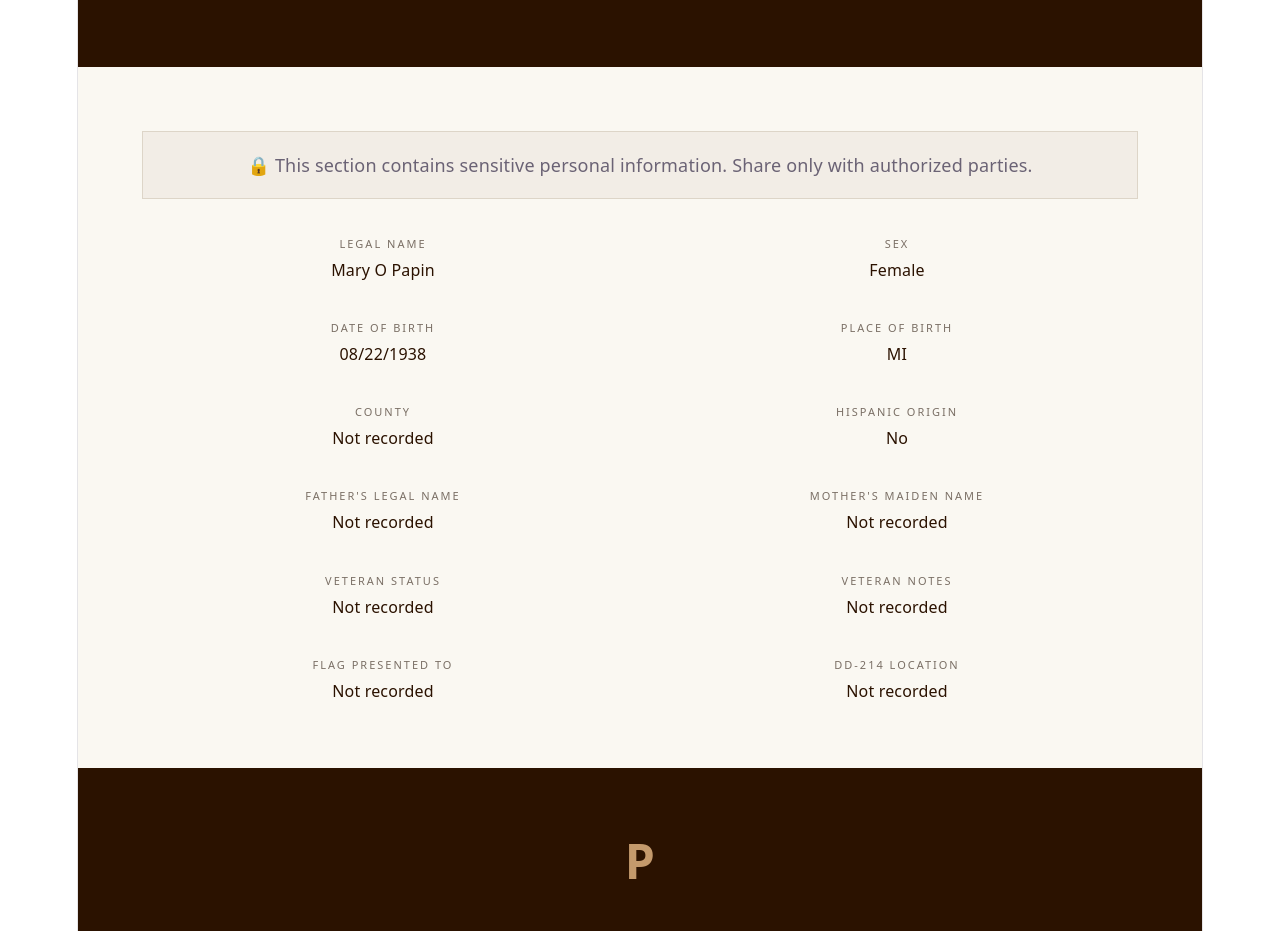
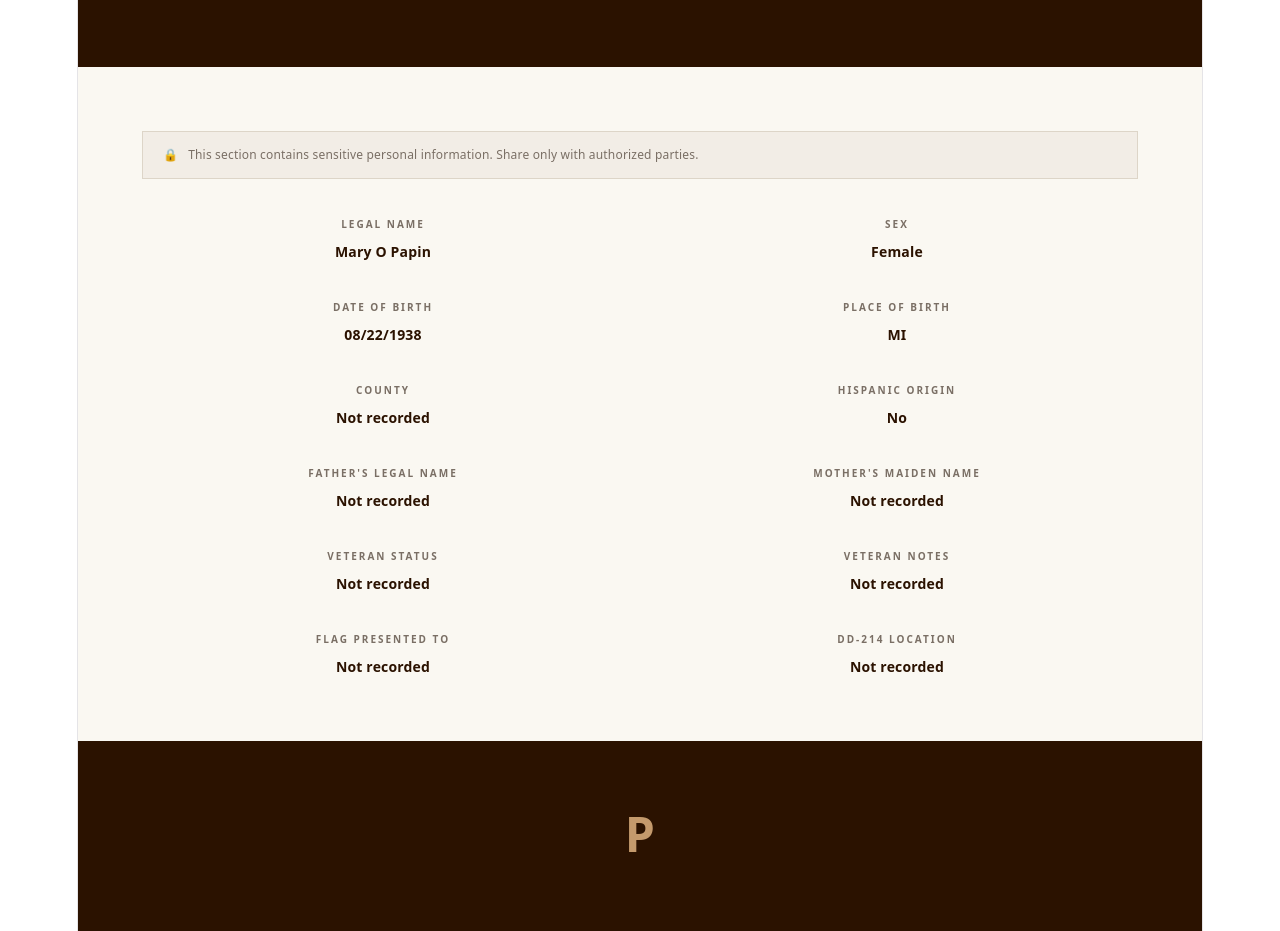
Before and after one commit to DaniiGLopez/pomp-guide, a React (Vite) app in the folder report/: page / in a window 1280 px wide. Shown: the part 7280-8211 px from the top of the page. Built offline with nearby package versions, Linux system fonts and the light colour scheme.

Commit message:
Create shared field component and refine legal section

```diff
--- /dev/null
+++ b/report/src/components/layout/Field.tsx
@@ -0,0 +1,34 @@
+import { textStyles } from "../../theme/textStyles";
+
+type FieldProps = {
+  label: string;
+  value?: string | null;
+};
+
+export function Field({
+  label,
+  value,
+}: FieldProps) {
+  return (
+    <div>
+      <p
+        style={{
+          ...textStyles.eyebrow,
+          margin: 0,
+          marginBottom: 4,
+        }}
+      >
+        {label}
+      </p>
+
+      <p
+        style={{
+          ...textStyles.fieldValue,
+          margin: 0,
+        }}
+      >
+        {value || "Not recorded"}
+      </p>
+    </div>
+  );
+}
--- a/report/src/components/sections/LegalSection.tsx
+++ b/report/src/components/sections/LegalSection.tsx
@@ -1,53 +1,110 @@
 import type { PompPlan } from "../../types/plan";
 import { colors } from "../../theme/colors";
 import { valueOrNull } from "../../utils/format";
+import { Field } from "../layout/Field";
 
 type LegalSectionProps = {
   plan: PompPlan;
 };
 
-function LegalField({ label, value }: { label: string; value?: string }) {
-  return (
-    <div>
-      <p style={{ letterSpacing: 2, color: colors.muted, fontSize: 11 }}>
-        {label}
-      </p>
-      <p style={{ fontSize: 16, color: colors.darkBrown }}>
-        {valueOrNull(value) || "Not recorded"}
-      </p>
-    </div>
-  );
-}
-
 export function LegalSection({ plan }: LegalSectionProps) {
   const legal = plan.legal;
 
   return (
-    <section style={{ background: colors.cream, padding: 64 }}>
+    <section
+      style={{
+        background: colors.cream,
+        padding: 64,
+      }}
+    >
       <div
         style={{
           background: colors.stone,
           border: `1px solid ${colors.border}`,
-          padding: 20,
+          padding: "14px 20px",
           marginBottom: 32,
+          fontSize: 12,
+          color: colors.muted,
+          display: "flex",
+          alignItems: "center",
+          gap: 10,
+          lineHeight: 1.5,
         }}
       >
-        🔒 This section contains sensitive personal information. Share only with authorized parties.
+        <span aria-hidden="true">🔒</span>
+
+        <span>
+          This section contains sensitive personal information. Share only with
+          authorized parties.
+        </span>
       </div>
 
-      <div style={{ display: "grid", gridTemplateColumns: "1fr 1fr", gap: 32 }}>
-        <LegalField label="LEGAL NAME" value={legal.legal_name} />
-        <LegalField label="SEX" value={legal.sex} />
-        <LegalField label="DATE OF BIRTH" value={legal.dob} />
-        <LegalField label="PLACE OF BIRTH" value={legal.place_of_birth} />
-        <LegalField label="COUNTY" value={legal.county} />
-        <LegalField label="HISPANIC ORIGIN" value={legal.hispanic_origin} />
-        <LegalField label="FATHER'S LEGAL NAME" value={legal.father_legal_name} />
-        <LegalField label="MOTHER'S MAIDEN NAME" value={legal.mother_maiden_name} />
-        <LegalField label="VETERAN STATUS" value={legal.veteran_status} />
-        <LegalField label="VETERAN NOTES" value={legal.veteran_notes} />
-        <LegalField label="FLAG PRESENTED TO" value={legal.flag_presented_to} />
-        <LegalField label="DD-214 LOCATION" value={legal.dd214_location} />
+      <div
+        style={{
+          display: "grid",
+          gridTemplateColumns: "1fr 1fr",
+          gap: 32,
+        }}
+      >
+        <Field
+          label="Legal Name"
+          value={valueOrNull(legal.legal_name)}
+        />
+
+        <Field
+          label="Sex"
+          value={valueOrNull(legal.sex)}
+        />
+
+        <Field
+          label="Date of Birth"
+          value={valueOrNull(legal.dob)}
+        />
+
+        <Field
+          label="Place of Birth"
+          value={valueOrNull(legal.place_of_birth)}
+        />
+
+        <Field
+          label="County"
+          value={valueOrNull(legal.county)}
+        />
+
+        <Field
+          label="Hispanic Origin"
+          value={valueOrNull(legal.hispanic_origin)}
+        />
+
+        <Field
+          label="Father's Legal Name"
+          value={valueOrNull(legal.father_legal_name)}
+        />
+
+        <Field
+          label="Mother's Maiden Name"
+          value={valueOrNull(legal.mother_maiden_name)}
+        />
+
+        <Field
+          label="Veteran Status"
+          value={valueOrNull(legal.veteran_status)}
+        />
+
+        <Field
+          label="Veteran Notes"
+          value={valueOrNull(legal.veteran_notes)}
+        />
+
+        <Field
+          label="Flag Presented To"
+          value={valueOrNull(legal.flag_presented_to)}
+        />
+
+        <Field
+          label="DD-214 Location"
+          value={valueOrNull(legal.dd214_location)}
+        />
       </div>
     </section>
   );
--- /dev/null
+++ b/report/src/theme/textStyles.ts
@@ -0,0 +1,36 @@
+import { colors } from "./colors";
+
+export const textStyles = {
+  eyebrow: {
+    fontSize: 10,
+    fontWeight: 700,
+    letterSpacing: 2,
+    textTransform: "uppercase" as const,
+    color: colors.muted,
+  },
+
+  fieldValue: {
+    fontSize: 14,
+    fontWeight: 600,
+    color: colors.darkBrown,
+    lineHeight: 1.5,
+  },
+
+  cardTitle: {
+    fontSize: 26,
+    fontWeight: 600,
+    color: colors.forestGreen,
+    lineHeight: 1.1,
+  },
+
+  sectionTitle: {
+    fontSize: 40,
+    color: colors.darkBrown,
+  },
+
+  mutedBody: {
+    fontSize: 13,
+    color: colors.muted,
+    lineHeight: 1.5,
+  },
+} as const;
```
